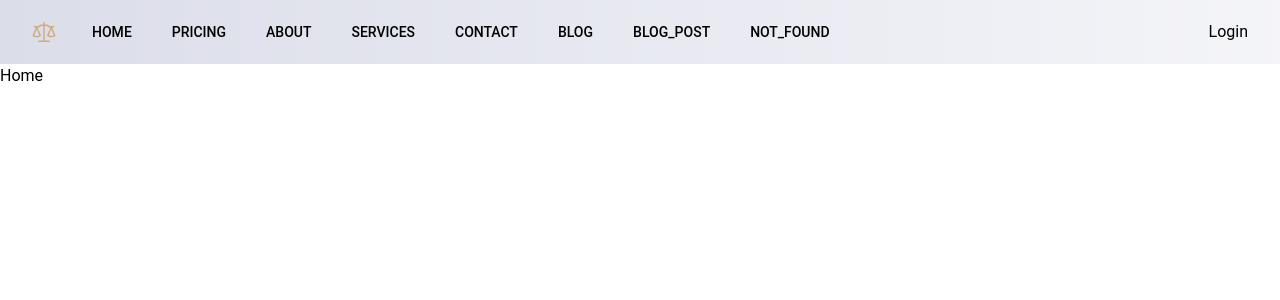
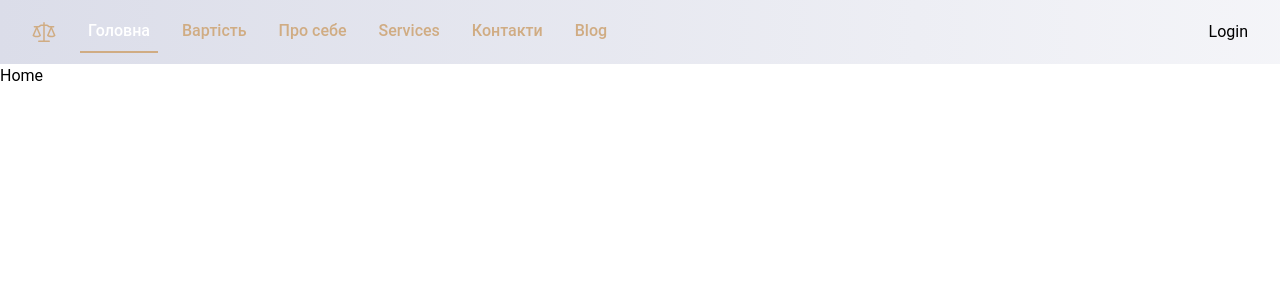
Before and after one commit to YaroslavPrystupluk/lawyer-lischynska, a React (Vite) app: page / in a window 1280 px wide. Shown: the top 300 px of the page. Built offline with nearby package versions, Linux system fonts and the light colour scheme.

Commit message:
decompositions navbar

```diff
--- /dev/null
+++ b/src/components/Header/components/BurgerButton.tsx
@@ -0,0 +1,22 @@
+import { FC } from "react";
+import { DisclosureButton } from "@headlessui/react";
+import { IoMenuOutline, IoCloseOutline } from "react-icons/io5";
+
+const BurgerButton: FC = () => {
+  return (
+    <DisclosureButton className="group relative inline-flex items-center justify-center rounded-md p-2 text-primary  hover:text-primary focus:outline-none focus:ring-2 focus:ring-inset focus:ring-primary">
+      <span className="absolute -inset-0.5" />
+      <span className="sr-only">Open main menu</span>
+      <IoMenuOutline
+        aria-hidden="true"
+        className="block h-6 w-6 group-data-[open]:hidden"
+      />
+      <IoCloseOutline
+        aria-hidden="true"
+        className="hidden h-6 w-6 group-data-[open]:block"
+      />
+    </DisclosureButton>
+  );
+};
+
+export default BurgerButton;
--- /dev/null
+++ b/src/components/Header/components/BurgerMenu.tsx
@@ -0,0 +1,26 @@
+import { FC } from "react";
+import { DisclosureButton, DisclosurePanel } from "@headlessui/react";
+import { NavLink } from "react-router-dom";
+import { COMMON_ROUTES_NAME } from "../../../constants/constants";
+
+const BurgerMenu: FC = () => {
+  return (
+    <DisclosurePanel className="sm:hidden">
+      <div className="space-y-1 px-2 pb-3 pt-2">
+        {COMMON_ROUTES_NAME.map((item) => (
+          <NavLink to={item.to} key={item.name}>
+            <DisclosureButton
+              className={
+                "block rounded-md px-3 py-2 text-base font-medium text-primary"
+              }
+            >
+              {item.name}
+            </DisclosureButton>
+          </NavLink>
+        ))}
+      </div>
+    </DisclosurePanel>
+  );
+};
+
+export default BurgerMenu;
--- a/src/components/Header/components/Navbar.tsx
+++ b/src/components/Header/components/Navbar.tsx
@@ -1,30 +1,18 @@
 import { FC } from "react";
-
+import { NavLink } from "react-router-dom";
 import {
   Disclosure,
-  DisclosureButton,
-  DisclosurePanel,
   Menu,
   MenuButton,
   MenuItem,
   MenuItems,
 } from "@headlessui/react";
 import { GoLaw } from "react-icons/go";
-import { IoCloseOutline, IoMenuOutline } from "react-icons/io5";
-import { NavLink } from "react-router-dom";
-import { ADMIN_ROUTES, COMMON_ROUTES } from "../../../routes/routes.name";
 
-const commonRoutes = Object.entries(COMMON_ROUTES).map(([name, to]) => ({
-  name,
-  to,
-  current: false, // Можеш змінювати це відповідно до логіки
-}));
-
-console.log(commonRoutes);
-
-function classNames(...classes: string[]) {
-  return classes.filter(Boolean).join(" ");
-}
+import { ADMIN_ROUTES } from "../../../routes/routes.name";
+import { COMMON_ROUTES_NAME } from "../../../constants/constants";
+import BurgerMenu from "./BurgerMenu";
+import BurgerButton from "./BurgerButton";
 
 const Navbar: FC = () => {
   return (
@@ -34,38 +22,24 @@ const Navbar: FC = () => {
     >
       <div className="mx-auto max-w-7xl px-2 sm:px-6 lg:px-8">
         <div className="relative flex h-16 items-center justify-between">
-          <div className="absolute inset-y-0 left-0 flex items-center xs:hidden">
-            {/* Mobile menu button*/}
-            <DisclosureButton className="group relative inline-flex items-center justify-center rounded-md p-2 text-gray-400 hover:bg-gray-700 hover:text-white focus:outline-none focus:ring-2 focus:ring-inset focus:ring-white">
-              <span className="absolute -inset-0.5" />
-              <span className="sr-only">Open main menu</span>
-              <IoMenuOutline
-                aria-hidden="true"
-                className="block h-6 w-6 group-data-[open]:hidden"
-              />
-              <IoCloseOutline
-                aria-hidden="true"
-                className="hidden h-6 w-6 group-data-[open]:block"
-              />
-            </DisclosureButton>
+          <div className="absolute inset-y-0 left-0 flex items-center sm:hidden">
+            <BurgerButton />
           </div>
-          <div className="flex flex-1 items-center justify-center sm:items-stretch xs:justify-start">
+          <div className="flex flex-1 items-center justify-center sm:items-stretch sm:justify-start">
             <div className="flex flex-shrink-0 items-center">
               <GoLaw className="h-6 w-6 text-primary" />
             </div>
-            <div className="hidden xs:ml-6 xs:block">
+            <div className="hidden sm:ml-6 sm:block">
               <div className="flex space-x-4">
-                {commonRoutes.map((item) => (
+                {COMMON_ROUTES_NAME.map((item) => (
                   <NavLink
                     key={item.name}
                     to={item.to}
-                    aria-current={item.current ? "page" : undefined}
-                    className={classNames(
-                      item.current
-                        ? "bg-gray-900 text-white"
-                        : "text-gray-300 hover:bg-gray-700 hover:text-white",
-                      "rounded-md px-3 py-2 text-sm font-medium"
-                    )}
+                    className={({ isActive }) =>
+                      isActive
+                        ? "text-white px-2 py-2 font-medium border-primary border-b-2 border-solid "
+                        : "text-primary px-2 py-2 font-medium hover:border-primary hover:border-b-2 hover:border-solid hover:text-white "
+                    }
                   >
                     {item.name}
                   </NavLink>
@@ -121,26 +95,7 @@ const Navbar: FC = () => {
           </div>
         </div>
       </div>
-
-      <DisclosurePanel className="sm:hidden">
-        <div className="space-y-1 px-2 pb-3 pt-2">
-          {commonRoutes.map((item) => (
-            <NavLink
-              key={item.name}
-              to={item.to}
-              aria-current={item.current ? "page" : undefined}
-              className={classNames(
-                item.current
-                  ? "bg-gray-900 text-white"
-                  : "text-gray-300 hover:bg-gray-700 hover:text-white",
-                "block rounded-md px-3 py-2 text-base font-medium"
-              )}
-            >
-              {item.name}
-            </NavLink>
-          ))}
-        </div>
-      </DisclosurePanel>
+      <BurgerMenu />
     </Disclosure>
   );
 };
--- /dev/null
+++ b/src/constants/constants.ts
@@ -0,0 +1,8 @@
+export const COMMON_ROUTES_NAME = [
+  { name: "Головна", to: "/" },
+  { name: "Вартість", to: "/pricing" },
+  { name: "Про себе", to: "/about" },
+  { name: "Services", to: "/services" },
+  { name: "Контакти", to: "/contacts" },
+  { name: "Blog", to: "/blog" },
+];
--- a/src/pages/common/Contact.tsx
+++ /dev/null
@@ -1,11 +0,0 @@
-import { FC } from "react";
-
-const Contact: FC = () => {
-  return (
-    <div>
-      <p>Contact</p>
-    </div>
-  );
-};
-
-export default Contact;
--- /dev/null
+++ b/src/pages/common/Contacts.tsx
@@ -0,0 +1,11 @@
+import { FC } from "react";
+
+const Contacts: FC = () => {
+  return (
+    <div>
+      <p>Contacts</p>
+    </div>
+  );
+};
+
+export default Contacts;
--- a/src/pages/common/ErrorPage.tsx
+++ b/src/pages/common/ErrorPage.tsx
@@ -1,7 +1,7 @@
 import { FC } from "react";
 import { useNavigate, useRouteError } from "react-router-dom";
 
-import imageErorr from "../../assets/image/404-pages.png";
+import imageErorr from "../../assets/image/404-pages.webp";
 
 const ErrorPage: FC = () => {
   useRouteError();
@@ -13,7 +13,7 @@ const ErrorPage: FC = () => {
   };
 
   return (
-    <div className="flex flex-col items-center justify-center text-center h-[100vh] bg-secondary">
+    <div className="flex flex-col items-center justify-center text-center h-[100vh] bg-gradient-to-r from-secondary to-secondary/30">
       <img className="w-1/2" src={imageErorr} alt="image page not found" />
       <h3 className="text-3xl font-bold my-5">Oops! Page Not Found</h3>
       <p className="text-lg mb-5">
--- a/src/pages/common/index.ts
+++ b/src/pages/common/index.ts
@@ -1,7 +1,7 @@
 export { default as About } from "./About";
 export { default as Blog } from "./Blog";
 export { default as BlogPost } from "./BlogPost";
-export { default as Contact } from "./Contact";
+export { default as Contacts } from "./Contacts";
 export { default as ErrorPage } from "./ErrorPage";
 export { default as Home } from "./Home";
 export { default as Pricing } from "./Pricing";
--- a/src/routes/common.router.tsx
+++ b/src/routes/common.router.tsx
@@ -3,7 +3,7 @@ import {
   About,
   Blog,
   BlogPost,
-  Contact,
+  Contacts,
   ErrorPage,
   Home,
   Pricing,
@@ -28,8 +28,8 @@ export default [
     element: <Services />,
   },
   {
-    path: COMMON_ROUTES.CONTACT,
-    element: <Contact />,
+    path: COMMON_ROUTES.CONTACTS,
+    element: <Contacts />,
   },
   {
     path: COMMON_ROUTES.BLOG,
--- a/src/routes/routes.name.ts
+++ b/src/routes/routes.name.ts
@@ -3,7 +3,7 @@ export enum COMMON_ROUTES {
   PRICING = "pricing",
   ABOUT = "about",
   SERVICES = "services",
-  CONTACT = "contact",
+  CONTACTS = "contacts",
   BLOG = "blog",
   BLOG_POST = "blog/:id",
   NOT_FOUND = "404",
```
Also changed, not shown: src/assets/image/404-pages.png (deleted), src/assets/image/404-pages.webp (added).
